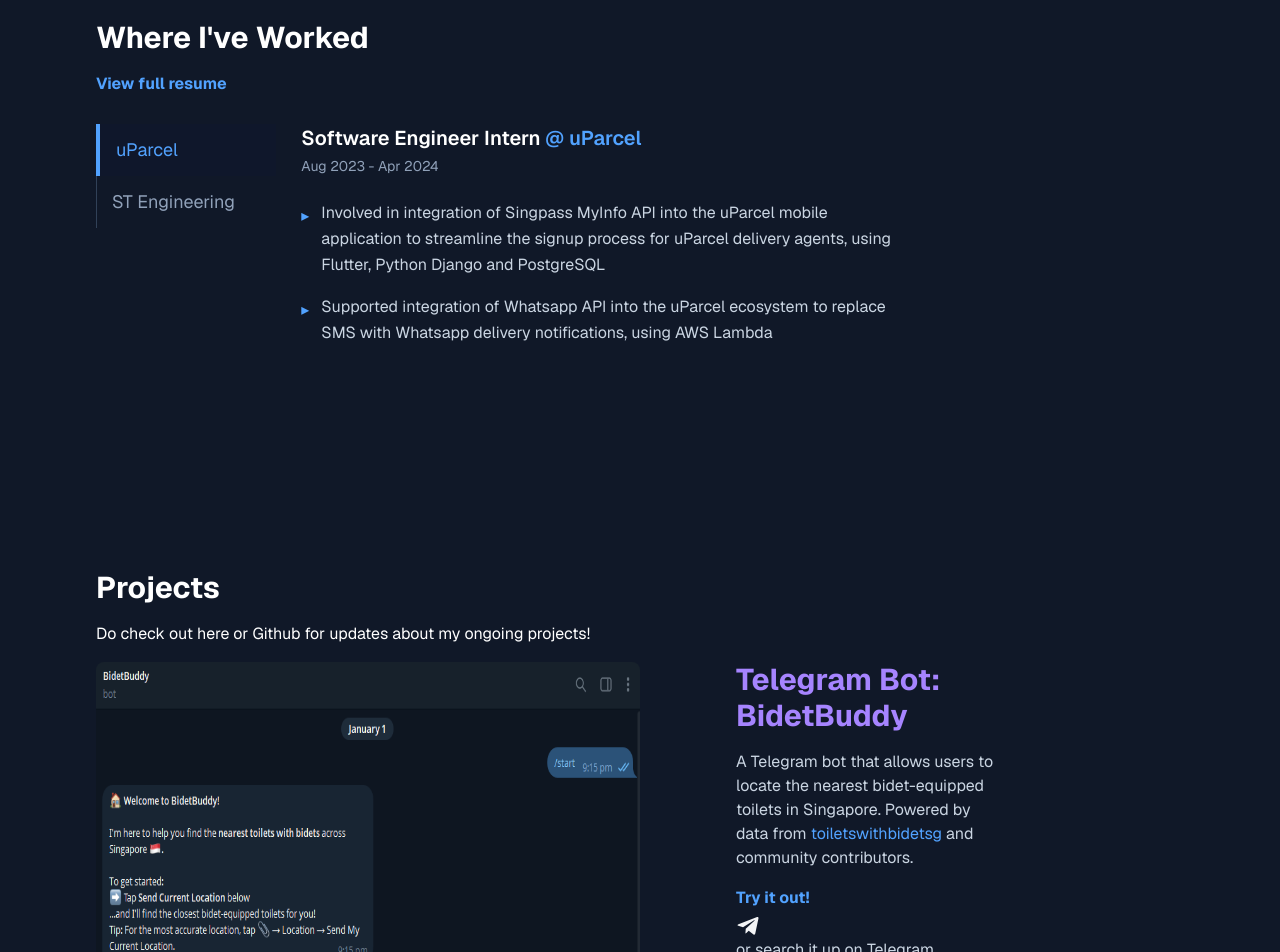
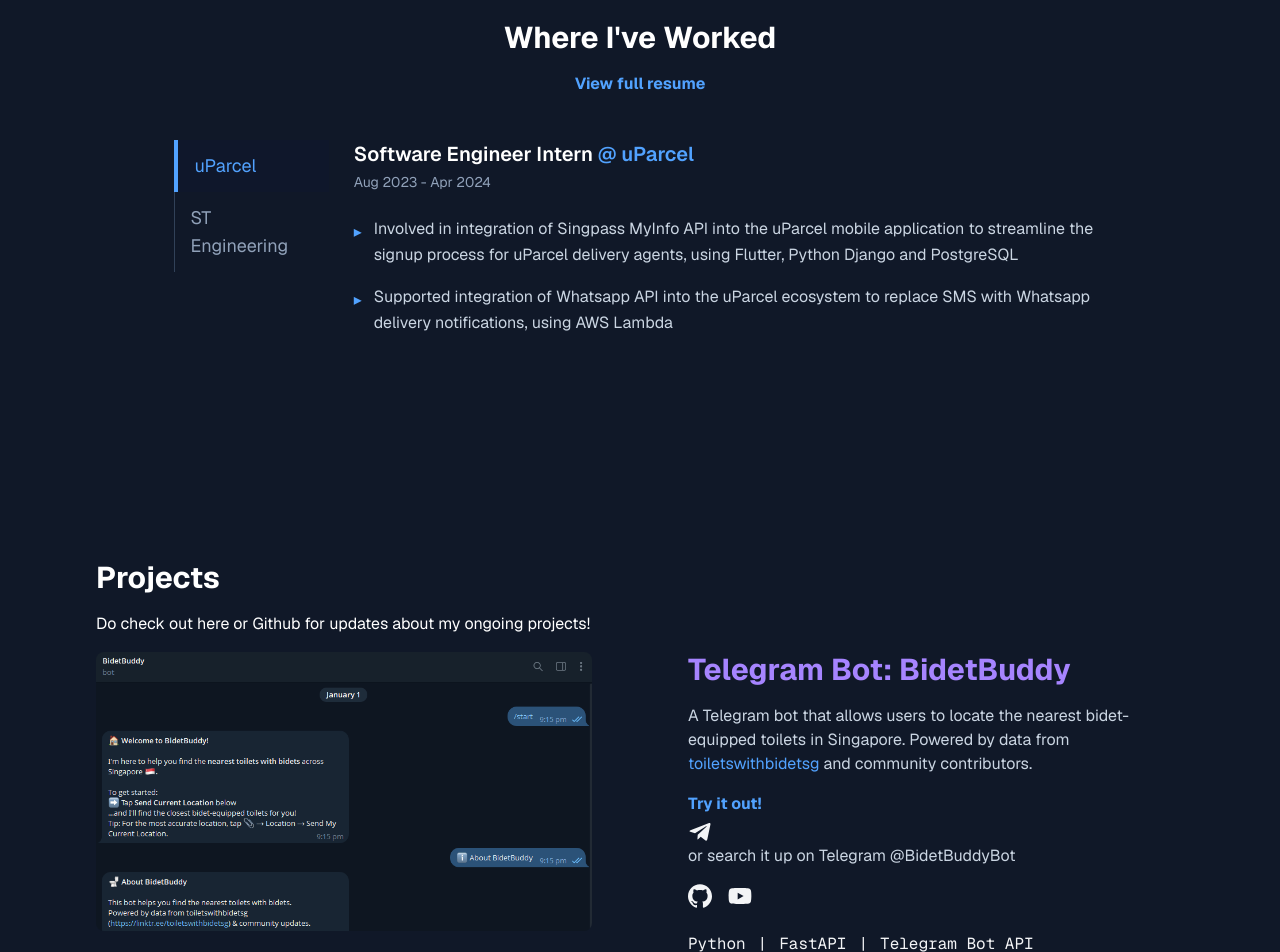
Before and after one commit to ahbb/amiirhamzah, a Next.js app: page / in a window 1280 px wide. Shown: the part 1300-2252 px from the top of the page. Built offline with nearby package versions, Linux system fonts and the light colour scheme.

Commit message:
more lg screen tweaks

```diff
--- a/app/components/Experience.jsx
+++ b/app/components/Experience.jsx
@@ -26,12 +26,12 @@ export default function Experience() {
   const [activeIndex, setActiveIndex] = useState(0); // default to first experience
 
   return (
-    <div className="mx-auto flex-1 flex flex-col items-center justify-between px-4 sm:px-6 lg:px-12 xl:px-24 pb-24 sm:pb-32 lg:pb-40">
-      <section id="experience" className="w-full max-w-7xl flex flex-col mb-16 scroll-mt-20">
-        <h2 className="text-3xl font-bold mb-4 text-white">
+    <div className="mx-auto flex-1 flex flex-col items-center px-4 sm:px-6 lg:px-12 xl:px-24 pb-24 sm:pb-32 lg:pb-40">
+      <section id="experience" className="flex flex-col mb-16 scroll-mt-20">
+        <h2 className="text-3xl font-bold mb-4 text-white items-center text-center">
           Where I've Worked
         </h2>
-        <h3 className="text-md font-bold mb-4 text-blue-400">
+        <h3 className="text-md font-bold mb-8 text-blue-400 items-center text-center">
           <a href="/">View full resume</a>
         </h3>
         <div className="flex flex-col lg:flex-row gap-2 pt-3">
@@ -62,7 +62,7 @@ export default function Experience() {
           </nav>
 
           {/* Right details */}
-          <div className="flex-1 lg:pl-4 lg:px-72">
+          <div className="flex-1 lg:pl-4 max-w-3xl">
               <h3 className="text-xl font-semibold text-white">
                 {experiences[activeIndex].role}{" "}
                 <span className="text-blue-400">
--- a/app/components/Projects.jsx
+++ b/app/components/Projects.jsx
@@ -12,14 +12,16 @@ export default function Projects() {
           Do check out here or Github for updates about my ongoing projects!
         </h3>
 
-        <div className="flex flex-col lg:flex-row gap-6 lg:gap-12 relative w-full lg:w-1/2 aspect-video">
+        <div className="flex flex-col lg:flex-row gap-6 lg:gap-12 w-full lg:flex-1">
+          <div className="w-full lg:flex-1">
             <Image
               src="/bidetbuddy.png"
               alt="BidetBuddy Telegram Bot Preview"
               width={800}
               height={800}
-            className="rounded-lg"
+              className="w-full h-auto rounded-lg"
             />
+          </div>
 
           <div className="flex-1 lg:pl-8 xl:pl-12">
             <h2 className="text-3xl font-bold mb-4 text-violet-400">
```
Lines whose indentation alone changed are shown as unchanged.
